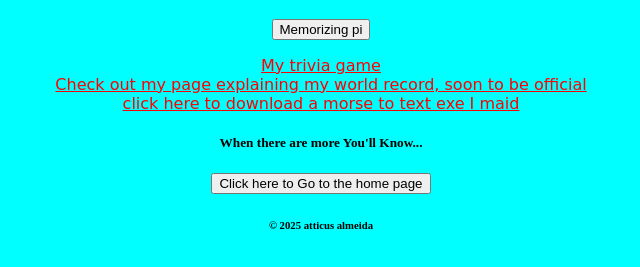
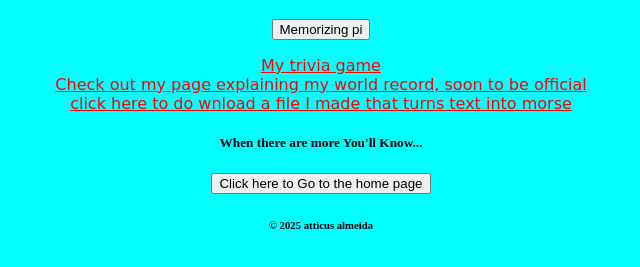
Before and after one commit to atticusa1149/myPortfolio, a plain HTML site: page projects.html in a window 1280 px wide. Shown: the part 61-328 px from the top of the page, without its empty margins (319-959 px from the left). Drawn offline with Linux system fonts and the light colour scheme.

Commit message:
Update projects.html

```diff
--- a/projects.html
+++ b/projects.html
@@ -16,7 +16,8 @@
         <br>
         <a href="https://atticusa1149.github.io/myPI/">Check out my page explaining my world record, soon to be official</a>
         <br>
-        <a href="https://drive.google.com/uc?export=download&id=1OLWq0G30QD6bkXq08VlCvvC8ANnz4Vcn" download>click here to download a morse to text exe I maid</a>
+        <a href="https://drive.google.com/uc?export=download&id=1iQK8IF3OrOqPrcrh1zlhRh62MqbJukU1" download>click here to do
+            wnload a file I made that turns text into morse</a>
         <h5>When there are more You'll Know...</h5>
     </nav>
     <main>
```
